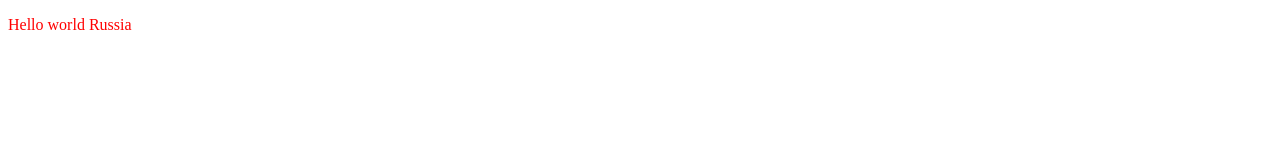
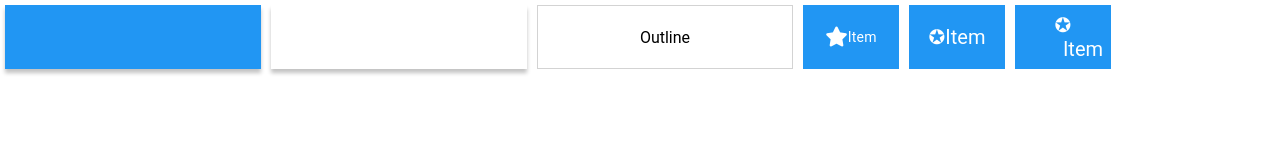
Before and after one commit to Gaigerov/gaiger, a plain HTML site: page index.html in a window 1280 px wide. Drawn offline with Linux system fonts and the light colour scheme.

Commit message:
Добавил лейблы (#1)

```diff
--- /dev/null
+++ b/app.css
@@ -0,0 +1,24 @@
+@import url('./components/labels/Labels.css');
+@media screen and (min-width: 600px) and (max-width: 1909px){
+
+
+* {
+    box-sizing: border-box;
+    font-family: inherit;
+
+}
+
+html, body {
+    display: flex;
+    padding: 0;
+    margin: 0;
+    font-family: Roboto, Arial, sans-serif;
+}
+
+Labels {
+
+    border: none;
+    outline: none;
+    background-color: transparent;
+}
+}
--- /dev/null
+++ b/components/labels/Labels.css
@@ -0,0 +1,87 @@
+.Labels {
+    width: 256px;
+    height: 64px;
+    background-color: #ffffff;
+    box-shadow: 0px 4px 4px rgba(0, 0, 0, 0.24);
+    margin: 5px;
+    display: flex;
+    align-items: center;
+    justify-content: center;
+}
+
+.Labels:disabled {
+    background-color: rgba(0, 0, 0, 0.04);
+    color: rgb(255, 255, 255);
+}
+
+.Labels:hover:not(:disabled) {
+    cursor: pointer;
+}
+
+.Labels:active {
+    opacity: 0.7;
+}
+
+.Labels_accent {
+    background: #2196F3;
+    color: #FFFFFF;
+}
+
+.Labels_accent: disabled {
+    background: #9E9E9E;
+    color: rgba(255, 255, 255, 0.5);
+}
+
+.Labels_outline {
+    box-shadow: none;
+    border:1px solid lightgrey;
+
+}
+.Labels_outline: disabled {
+    background: #9E9E9E;
+    color: rgba(255, 255, 255, 0.5);
+
+}
+
+.Labels_label {
+    width: 96px;
+    height: 64px;
+    box-shadow: none;
+    background: #2196F3;
+    color: #FFFFFF;
+}
+.Labels_label:disabled {
+    background: #9E9E9E;
+    color: rgba(255, 255, 255, 0.5);
+}
+
+
+.Labels__text {
+font-size: 14px;
+line-height: 21px;
+letter-spacing: 0.25px;
+
+
+}
+.Labels__icon {
+font-size: 20px;
+
+align-items: center;
+
+}
+.Labels__icon:disabled {
+    font-size: 20px;
+    background: rgba(0, 0, 0, 0.54);
+    align-items: center;
+
+    }
+.labellogo {
+        display: flex;
+        justify-content: center;
+        align-items: center;
+        text-align: center;
+    }
+.labeltext {
+        display: flex;
+        text-align: center;
+    }
--- a/index.html
+++ b/index.html
@@ -1,12 +1,45 @@
 <!DOCTYPE html>
 <html lang="en">
+
 <head>
     <meta charset="UTF-8">
-    <meta name="viewport" content="width=device-width, initial-scale=1.0">
-    <title>Document</title>
-    <link rel="stylesheet" href="style.css">
+    <meta name="viewport" content="width=device-width, initial-scale=1">
+    <title>Labels</title>
+    <link rel="stylesheet" href="app.css">
+    <script src="https://kit.fontawesome.com/241772c1db.js" crossorigin="anonymous"></script>
 </head>
+
 <body>
-    <p class="text">Hello world Russia</p>
+        <labels disabled class="Labels Labels_accent"></labels>
+        <labels class="Labels"></labels>
+        <labels class="Labels Labels_outline"> Outline</labels>
+
+    <labels class="Labels Labels_label">
+       <span class="Labels__icon">
+          <i class="fas fa-star" aria-hidden="true"></i>
+                 </span>
+
+        <span class="Labels__text">
+            Item
+        </span>
+    </labels>
+        <labels disabled class="Labels Labels_label">
+    <span class="Labels__icon">
+        <p>&#10026;Item</p>
+    </span>
+        <span
+        class="Labels__text">
+        </span>
+    </labels>
+
+<labels class="Labels Labels_label">
+<span class="Labels__icon">
+       <p>
+           <dt class="labellogo">&#10026;</dt>
+           <dd class="labeltext">Item</dd>
+    </p>
+
+
 </body>
+
 </html>
--- a/style.css
+++ /dev/null
@@ -1,3 +0,0 @@
-.text {
-    color:#f00;
-}
```
